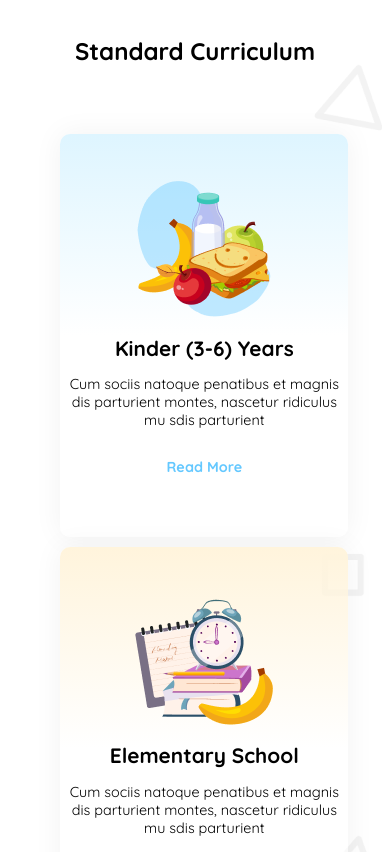
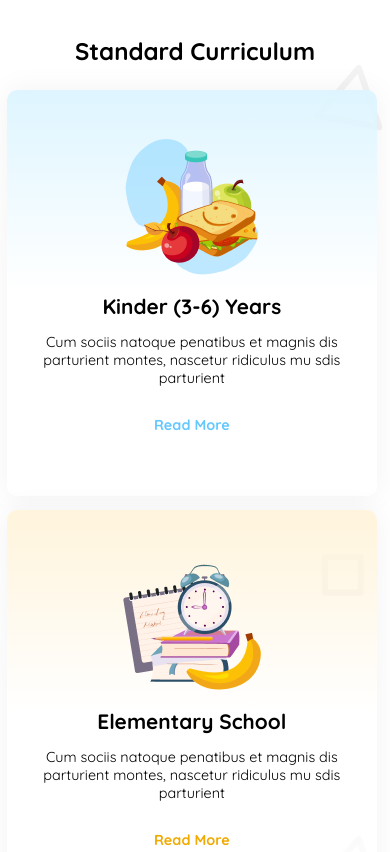
Before and after one commit to siamulislam17/school_web, a plain HTML site: page index.html in a window 390 px wide. Shown: the part 690-1542 px from the top of the page. Drawn offline with Linux system fonts and the light colour scheme; files that its build step writes are made by us from their sources.

Commit message:
add some responsive data

```diff
--- a/index.html
+++ b/index.html
@@ -81,6 +81,9 @@
             </div>
 
         </section>
+        <section>
+
+        </section>
     </main>
 </body>
 </html>
--- a/styles/style.css
+++ b/styles/style.css
@@ -161,13 +161,13 @@ ul{
 }
 
 
-@media screen and (max-width:414px) {
+@media screen and (max-width:576px) {
     .visibility{
         display: none;
     }
     .nav_bar{
         justify-content: space-between;
-        padding: 5px 10px;
+        padding: 5px 5%;
         padding-bottom: 5px;
         width: 100wh;
 
@@ -202,21 +202,24 @@ ul{
     }
     .card_mother_div{
         flex-direction: column;
-        width: 10rem;
-        padding:4px auto;
-        margin-left: 0px;
+        width: 100%;
+        padding:4px 0px;
+        margin-left: -10px;
         margin-right: 0px;
         justify-content: center;
-        gap: 10px;
+        gap: 14px;
+        flex-wrap: wrap;
     }
     .std_curriculum{
-        padding: 0px auto;
+        /* padding: 0px auto; */
         display: flex;
         justify-content: center;
         flex-direction: column;
     }
     .card{
-        width: 100wh;
+        width: 100%;
+        margin-left: -10px;
+
     }
     .arrow_btn{
         visibility: hidden;
```
